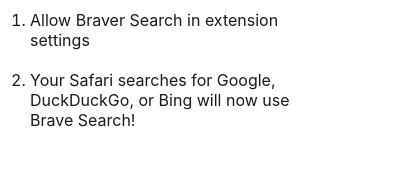
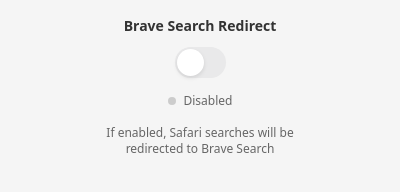
Before and after one commit to btbishop93/braver-search, a browser extension: page Braver Search/Shared (Extension)/Resources/popup.html in a window 400 px wide. Drawn offline with Linux system fonts and the light colour scheme.

Commit message:
Working tab redirect prior to search and new popup html

```diff
--- a/Braver Search/Shared (Extension)/Resources/popup.css
+++ b/Braver Search/Shared (Extension)/Resources/popup.css
@@ -1,21 +1,151 @@
-body {
-    width: 300px;
-    padding: 10px;
-    font-family: -apple-system, BlinkMacSystemFont, "Segoe UI", Roboto, Helvetica, Arial, sans-serif;
-    margin: 0;
-    color: #1a1a1a;
+:root {
+    color-scheme: light dark;
+    --text-color: #333;
+    --bg-color: #f5f5f5;
+    --active-color: #34c759;
+    --button-bg: #f0f0f0;
+    --button-bg-active: #007AFF;
+    --button-text: #333;
+    --button-text-active: #fff;
+    --description-color: #666;
+    --toggle-bg: #e9e9ea;
+    --toggle-active: var(--active-color);
 }
 
-ol {
-    margin: 0;
-    padding-left: 20px;
+html {
+    width: 100%;
+    height: 100%;
 }
 
-a {
-    color: #fb542b;
-    text-decoration: none;
+body {
+    width: 100%;
+    height: 100%;
+    margin: 0;
+    padding: 0;
+    display: flex;
+    align-items: start;
+    justify-content: center;
+    font-family: system-ui;
+    background-color: var(--bg-color);
+    color: var(--text-color);
+    max-height: inherit;
 }
 
-a:hover {
-    text-decoration: underline;
+.container {
+    width: 280px;
+    padding: 16px;
+    display: flex;
+    flex-direction: column;
+    align-items: center;
+    gap: 8px;
+    box-sizing: border-box;
+    justify-content: center;
 }
+
+h2 {
+    margin: 0;
+    font-size: 14px;
+    text-align: center;
+}
+
+.toggle-container {
+    width: 100%;
+    display: flex;
+    justify-content: center;
+    padding: 4px 0;
+}
+
+.toggle {
+    position: relative;
+    display: inline-block;
+    width: 51px;
+    height: 31px;
+}
+
+.toggle input {
+    opacity: 0;
+    width: 0;
+    height: 0;
+}
+
+.slider {
+    position: absolute;
+    cursor: pointer;
+    top: 0;
+    left: 0;
+    right: 0;
+    bottom: 0;
+    background-color: var(--toggle-bg);
+    transition: .2s;
+    border-radius: 34px;
+}
+
+.slider:before {
+    position: absolute;
+    content: "";
+    height: 27px;
+    width: 27px;
+    left: 2px;
+    bottom: 2px;
+    background-color: white;
+    transition: .2s;
+    border-radius: 50%;
+    box-shadow: 0 2px 4px rgba(0,0,0,0.1);
+}
+
+input:checked + .slider {
+    background-color: var(--toggle-active);
+}
+
+input:checked + .slider:before {
+    transform: translateX(20px);
+}
+
+.status {
+    display: flex;
+    align-items: center;
+    gap: 8px;
+    margin-top: 2px;
+}
+
+.status-dot {
+    width: 8px;
+    height: 8px;
+    border-radius: 50%;
+    background-color: #ccc;
+    transition: background-color 0.2s ease;
+}
+
+.status-dot.active {
+    background-color: var(--active-color);
+}
+
+.status-text {
+    font-size: 12px;
+    color: var(--description-color);
+    transition: color 0.2s ease;
+}
+
+.status-text.active {
+    color: var(--active-color);
+}
+
+.description {
+    margin: 8px 0;
+    font-size: 12px;
+    text-align: center;
+    color: var(--description-color);
+    line-height: 1.3;
+}
+
+@media (prefers-color-scheme: dark) {
+    :root {
+        --text-color: #fff;
+        --bg-color: #2c2c2c;
+        --active-color: #30d158;
+        --button-bg: #3c3c3c;
+        --button-text: #fff;
+        --description-color: #999;
+        --toggle-bg: #636366;
+    }
+}
--- a/Braver Search/Shared (Extension)/Resources/popup.html
+++ b/Braver Search/Shared (Extension)/Resources/popup.html
@@ -3,11 +3,22 @@
 <head>
     <meta charset="UTF-8">
     <link rel="stylesheet" href="popup.css">
+    <script type="module" src="popup.js"></script>
 </head>
 <body>
-    <ol>
-        <li>Allow Braver Search in extension settings</li><br>
-        <li>Your Safari searches for Google, DuckDuckGo, or Bing will now use Brave Search!</li>
-    </ol>
+    <div class="container">
+        <h2>Brave Search Redirect</h2>
+        <div class="toggle-container">
+            <label class="toggle">
+                <input type="checkbox" id="toggleButton">
+                <span class="slider"></span>
+            </label>
+        </div>
+        <div class="status">
+            <span class="status-dot"></span>
+            <span class="status-text">Enabled</span>
+        </div>
+        <p class="description">If enabled, Safari searches will be redirected to Brave Search</p>
+    </div>
 </body>
 </html>
--- /dev/null
+++ b/Braver Search/Shared (Extension)/Resources/popup.js
@@ -0,0 +1,96 @@
+console.log("Braver Search: Script loaded");
+
+document.addEventListener('DOMContentLoaded', async function() {
+    console.log("Braver Search: DOM loaded");
+
+    const toggleButton = document.getElementById('toggleButton');
+    const statusDot = document.querySelector('.status-dot');
+    const statusText = document.querySelector('.status-text');
+
+    console.log("Braver Search: Elements found?", {
+        button: !!toggleButton,
+        dot: !!statusDot,
+        text: !!statusText
+    });
+
+    if (!toggleButton) {
+        console.error("Braver Search: Toggle button not found!");
+        return;
+    }
+
+    // Function to get current state
+    async function getCurrentState() {
+        try {
+            const result = await browser.storage.local.get('enabled');
+            console.log("Braver Search: Got state", result);
+            return result.enabled || false;
+        } catch (error) {
+            console.error("Braver Search: Failed to get state", error);
+            return false;
+        }
+    }
+
+    // Function to set state
+    async function setState(enabled) {
+        try {
+            console.log("Braver Search: Setting state to", enabled);
+            await browser.storage.local.set({ enabled });
+            return enabled;
+        } catch (error) {
+            console.error("Braver Search: Failed to set state", error);
+            return null;
+        }
+    }
+
+    // Load initial state
+    console.log("Braver Search: Loading initial state");
+    const initialState = await getCurrentState();
+    console.log("Braver Search: Initial state", initialState);
+    updateUI(initialState);
+
+    // Handle toggle change
+    toggleButton.addEventListener('change', async function(event) {
+        console.log("Braver Search: Toggle changed");
+
+        try {
+            const newState = event.target.checked;
+            console.log("Braver Search: Setting new state to", newState);
+
+            const result = await setState(newState);
+            console.log("Braver Search: Set state result", result);
+
+            if (result !== null) {
+                console.log("Braver Search: State updated successfully");
+                updateUI(result);
+            } else {
+                console.error("Braver Search: Failed to update state");
+                // Revert checkbox state on failure
+                event.target.checked = !newState;
+            }
+        } catch (error) {
+            console.error("Braver Search: Toggle failed", error);
+            // Revert checkbox state on error
+            event.target.checked = !event.target.checked;
+        }
+    });
+
+    function updateUI(enabled) {
+        console.log("Braver Search: Updating UI with state", enabled);
+
+        // Update checkbox state
+        toggleButton.checked = enabled;
+
+        // Update status with transition
+        if (enabled) {
+            statusDot.classList.add('active');
+            statusText.classList.add('active');
+            statusText.textContent = 'Enabled';
+        } else {
+            statusDot.classList.remove('active');
+            statusText.classList.remove('active');
+            statusText.textContent = 'Disabled';
+        }
+
+        console.log("Braver Search: UI updated");
+    }
+});
```
Also changed, not shown: Braver Search/Shared (Extension)/Resources/background.js (+32 -30 lines), Braver Search/Shared (Extension)/Resources/manifest.json, 7 other files.
